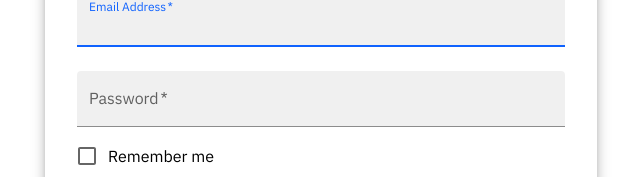
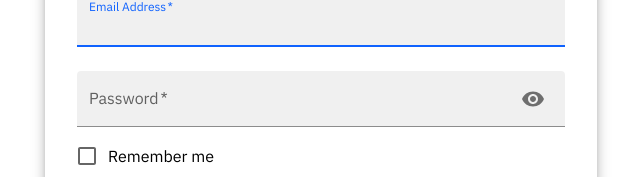
Before and after one commit to Hector-rob/Software_planning16, a React (Create React App) app in the folder ibmfront/: page / in a window 1280 px wide. Shown: the part 177-354 px from the top of the page, without its empty margins (319-959 px from the left). Built offline with nearby package versions, Linux system fonts and the light colour scheme.

Commit message:
Added Material Icons

```diff
--- a/ibmfront/package.json
+++ b/ibmfront/package.json
@@ -6,7 +6,9 @@
     "@emotion/react": "^11.10.6",
     "@emotion/styled": "^11.10.6",
     "@fontsource/ibm-plex-sans": "^4.5.13",
+    "@mui/icons-material": "^5.11.16",
     "@mui/material": "^5.12.0",
+    "@mui/styled-engine-sc": "^5.12.0",
     "@testing-library/jest-dom": "^5.16.5",
     "@testing-library/react": "^13.4.0",
     "@testing-library/user-event": "^13.5.0",
@@ -14,6 +16,7 @@
     "react-dom": "^18.2.0",
     "react-router-dom": "^6.10.0",
     "react-scripts": "^5.0.1",
+    "styled-components": "^5.3.9",
     "web-vitals": "^2.1.4"
   },
   "scripts": {
--- a/ibmfront/src/Components/Login.js
+++ b/ibmfront/src/Components/Login.js
@@ -7,6 +7,8 @@ import Box from "@mui/material/Box";
 import Typography from "@mui/material/Typography";
 import Container from "@mui/material/Container";
 import { Link } from 'react-router-dom'
+import { IconButton, InputAdornment } from "@mui/material";
+import VisibilityIcon from '@mui/icons-material/Visibility';
 
 export default function Login() {
   const handleSubmit = (event) => {
@@ -57,6 +59,16 @@ export default function Login() {
             type="password"
             id="password"
             autoComplete="current-password"
+            InputProps={{
+              endAdornment: (
+                <InputAdornment position="end">
+                  <IconButton
+                    aria-label="toggle password visibility">
+                  <VisibilityIcon/>
+                  </IconButton>
+                </InputAdornment>
+              )
+            }}
           />
           <FormControlLabel
             control={<Checkbox value="remember" color="primary" />}
@@ -72,8 +84,8 @@ export default function Login() {
           </Button>
           <Grid container>
             <Grid item xs>
-              <Link href="#" variant="body2" >
-                Forgot password?
+              <Link href="#" variant="body2">
+                {"Forgot password?"}
               </Link>
             </Grid>
             <Grid item>
```
Also changed, not shown: 1 other file (tests, documents, lock files or other folders).
